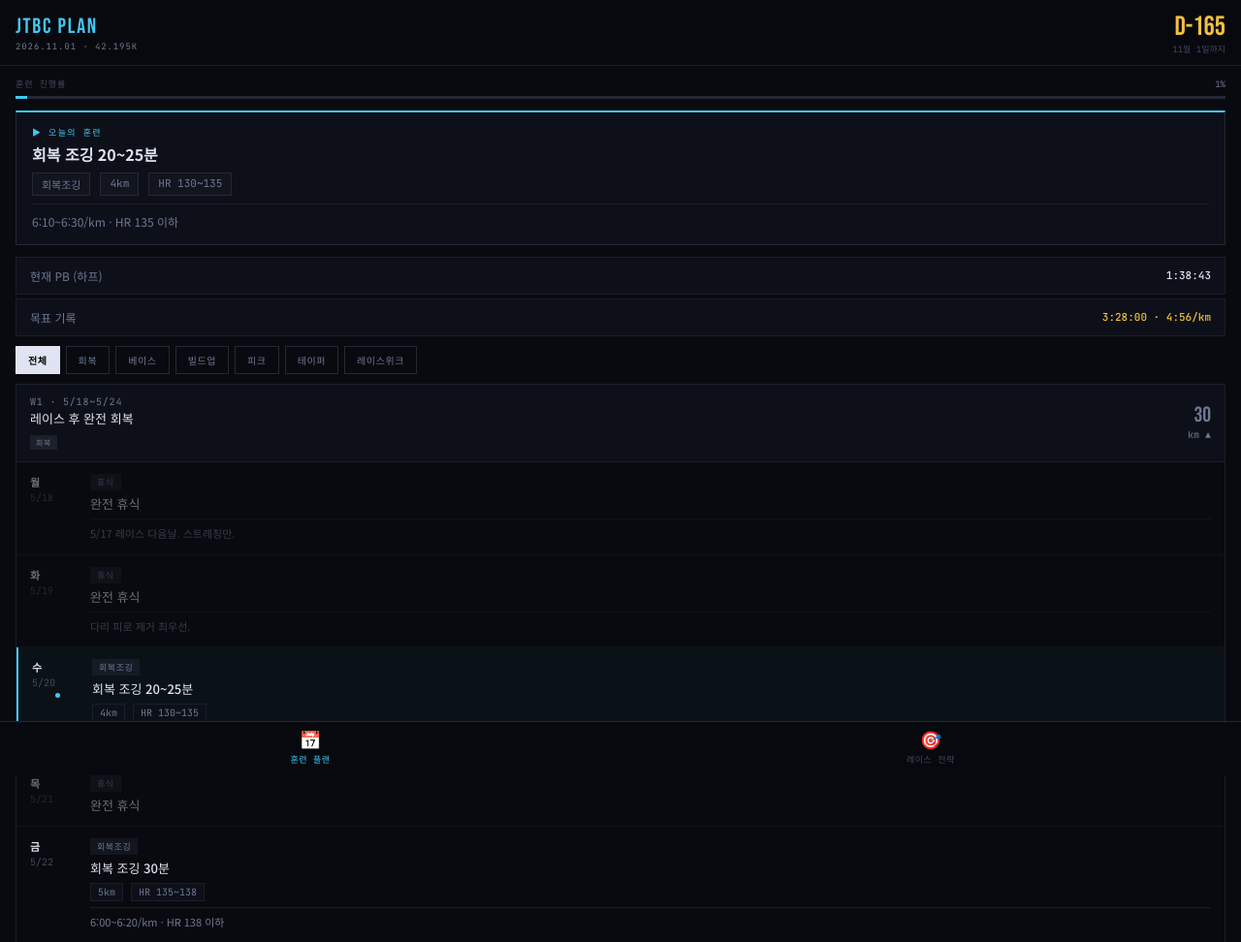
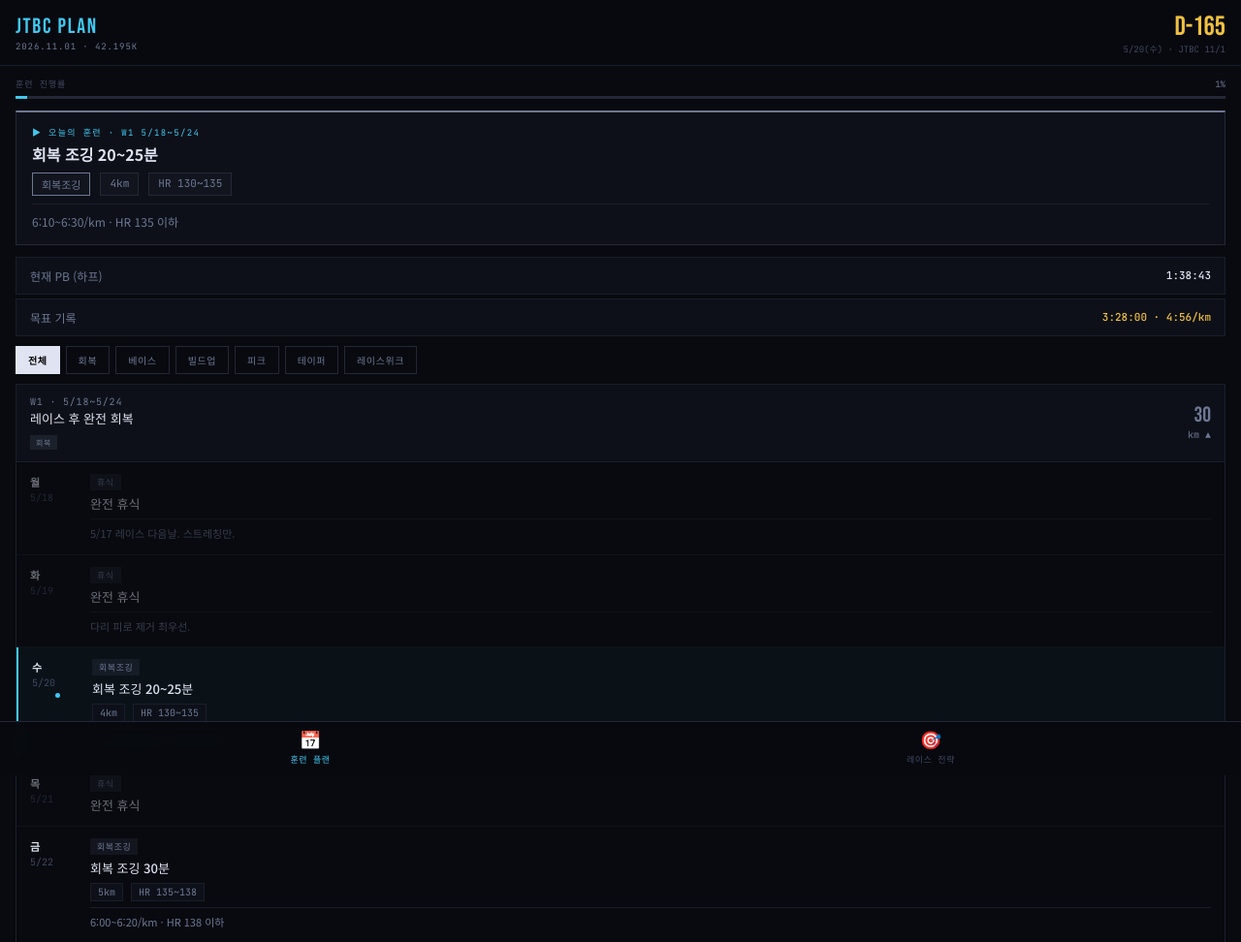
Before and after one commit to aiden-an-ux/dashboard, a plain HTML site: page jtbc_168day_detail_plan.html in a window 1280 px wide. Shown: the top 972 px of the page at 97% size. Drawn offline with Linux system fonts and the light colour scheme.

Commit message:
Update jtbc_168day_detail_plan.html

```diff
--- a/jtbc_168day_detail_plan.html
+++ b/jtbc_168day_detail_plan.html
@@ -706,13 +706,13 @@
     {dow:'화',date:'2026-07-28',ds:'7/28',type:'easy',main:'이지런',note:'5:18~5:33/km · HR 149 이하',km:'10km',hr:'144~149'},
     {dow:'수',date:'2026-07-29',ds:'7/29',type:'mp',main:'MP 런',note:'4:56/km × 12km · HR 158 이하 · 초반 2km 5:03 억제',km:'15km',hr:'150~158'},
     {dow:'목',date:'2026-07-30',ds:'7/30',type:'recovery',main:'회복 조깅',note:'5:50~6:10/km · HR 140 이하',km:'7km',hr:'135~140'},
-    {dow:'금',date:'2026-07-31',ds:'7/31',type:'rest',main:'완전 휴식',note:'',km:'—',hr:'—'},
-    {dow:'토',date:'2026-08-01',ds:'8/1',type:'easy',main:'이지런',note:'5:18~5:33/km · HR 149 이하',km:'11km',hr:'144~149'},
-    {dow:'일',date:'2026-08-02',ds:'8/2',type:'lsd',main:'LSD',note:'5:20~5:35/km · HR 153 이하',km:'27km',hr:'145~153'},
+    {dow:'금',date:'2026-07-31',ds:'7/31',type:'rest',main:'완전 휴식',note:'대회 전날. 가벼운 스트레칭만.',km:'—',hr:'—'},
+    {dow:'토',date:'2026-08-01',ds:'8/1',type:'race',main:'10K 대회 (실내)',note:'실내 대회 — 열적응 불필요. 기록 도전 가능. 초반 억제 연습 병행: 1~3km 4:15 억제 후 후반 당기기. 대회 후 스트레칭 충분히.',km:'10km',hr:'160~175'},
+    {dow:'일',date:'2026-08-02',ds:'8/2',type:'recovery',main:'대회 다음날 회복 조깅',note:'6:00~6:20/km · HR 135 이하 · 다리 상태 점검. LSD는 W12 화요일로 이동.',km:'6km',hr:'130~135'},
   ]},
-  {w:12,phase:'build',label:'빌드업 · 인터벌 강화',km:68,dates:'8/3~8/9',days:[
-    {dow:'월',date:'2026-08-03',ds:'8/3',type:'rest',main:'완전 휴식',note:'',km:'—',hr:'—'},
-    {dow:'화',date:'2026-08-04',ds:'8/4',type:'easy',main:'이지런',note:'5:18~5:33/km · HR 149 이하',km:'11km',hr:'144~149'},
+  {w:12,phase:'build',label:'빌드업 · 인터벌 강화',km:70,dates:'8/3~8/9',days:[
+    {dow:'월',date:'2026-08-03',ds:'8/3',type:'rest',main:'완전 휴식',note:'8/1 대회 이틀 후. 다리 피로 확인.',km:'—',hr:'—'},
+    {dow:'화',date:'2026-08-04',ds:'8/4',type:'lsd',main:'LSD (W11에서 이동)',note:'5:18~5:33/km · HR 153 이하 · 대회 후 3일째 — 상태 좋으면 진행, 피로 잔존 시 27km→22km 단축 가능',km:'27km',hr:'145~153'},
     {dow:'수',date:'2026-08-05',ds:'8/5',type:'interval',main:'인터벌',note:'1km×5 · 4:18~4:23/km · HR 163 이하',km:'12km',hr:'145~163'},
     {dow:'목',date:'2026-08-06',ds:'8/6',type:'recovery',main:'회복 조깅',note:'5:50~6:10/km · HR 140 이하',km:'7km',hr:'135~140'},
     {dow:'금',date:'2026-08-07',ds:'8/7',type:'rest',main:'완전 휴식',note:'',km:'—',hr:'—'},
@@ -782,32 +782,32 @@
     {dow:'토',date:'2026-09-26',ds:'9/26',type:'easy',main:'이지런',note:'5:15~5:30/km · HR 149 이하',km:'12km',hr:'144~149'},
     {dow:'일',date:'2026-09-27',ds:'9/27',type:'lsd',main:'LSD',note:'5:10~5:25/km · HR 152 이하',km:'25km',hr:'144~152'},
   ]},
-  {w:20,phase:'taper',label:'테이퍼 · 거리 감소',km:55,dates:'9/28~10/4',days:[
+  {w:20,phase:'taper',label:'테이퍼 · 여행 (10/1~10/10 조깅만)',km:38,dates:'9/28~10/4',days:[
     {dow:'월',date:'2026-09-28',ds:'9/28',type:'rest',main:'완전 휴식',note:'',km:'—',hr:'—'},
     {dow:'화',date:'2026-09-29',ds:'9/29',type:'easy',main:'이지런',note:'5:15~5:30/km · HR 149 이하',km:'10km',hr:'144~149'},
-    {dow:'수',date:'2026-09-30',ds:'9/30',type:'mp',main:'MP 런 단축',note:'4:56/km × 12km · HR 158 이하',km:'15km',hr:'150~158'},
-    {dow:'목',date:'2026-10-01',ds:'10/1',type:'recovery',main:'회복 조깅 (국경일)',note:'5:55~6:15/km · HR 138 이하',km:'7km',hr:'133~138'},
-    {dow:'금',date:'2026-10-02',ds:'10/2',type:'rest',main:'완전 휴식',note:'',km:'—',hr:'—'},
-    {dow:'토',date:'2026-10-03',ds:'10/3',type:'easy',main:'이지런 (개천절)',note:'5:15~5:30/km · HR 149 이하',km:'10km',hr:'144~149'},
-    {dow:'일',date:'2026-10-04',ds:'10/4',type:'lsd',main:'LSD',note:'5:12~5:28/km · HR 152 이하',km:'22km',hr:'144~152'},
+    {dow:'수',date:'2026-09-30',ds:'9/30',type:'mp',main:'MP 런 — 여행 전 마지막 강도',note:'4:56/km × 12km · HR 158 이하 · 여행 전 감각 각인',km:'15km',hr:'150~158'},
+    {dow:'목',date:'2026-10-01',ds:'10/1',type:'recovery',main:'여행 조깅 (국경일)',note:'여행 중 — 5:50~6:20/km · HR 138 이하 · 30분 이내 가볍게',km:'5km',hr:'130~138'},
+    {dow:'금',date:'2026-10-02',ds:'10/2',type:'rest',main:'휴식 또는 가벼운 걷기',note:'여행 중 — 피로 관리 우선',km:'—',hr:'—'},
+    {dow:'토',date:'2026-10-03',ds:'10/3',type:'recovery',main:'여행 조깅 (개천절)',note:'여행 중 — 5:50~6:20/km · HR 138 이하 · 30분 이내',km:'5km',hr:'130~138'},
+    {dow:'일',date:'2026-10-04',ds:'10/4',type:'recovery',main:'여행 조깅',note:'여행 중 — 5:50~6:20/km · HR 138 이하 · LSD 없음. 테이퍼 구간이므로 무리 금지.',km:'5km',hr:'130~138'},
   ]},
-  {w:21,phase:'taper',label:'테이퍼 · 레이스 시뮬레이션',km:48,dates:'10/5~10/11',days:[
-    {dow:'월',date:'2026-10-05',ds:'10/5',type:'rest',main:'완전 휴식',note:'',km:'—',hr:'—'},
-    {dow:'화',date:'2026-10-06',ds:'10/6',type:'easy',main:'이지런',note:'5:15~5:30/km · HR 149 이하',km:'10km',hr:'144~149'},
-    {dow:'수',date:'2026-10-07',ds:'10/7',type:'tempo',main:'레이스 페이스 시뮬레이션 — 초반 억제 연습',note:'4:56/km × 10km · 초반 2km 5:05 억제 후 진입',km:'13km',hr:'150~160'},
-    {dow:'목',date:'2026-10-08',ds:'10/8',type:'recovery',main:'회복 조깅',note:'5:55~6:15/km · HR 138 이하',km:'7km',hr:'133~138'},
-    {dow:'금',date:'2026-10-09',ds:'10/9',type:'rest',main:'완전 휴식 (한글날)',note:'',km:'—',hr:'—'},
-    {dow:'토',date:'2026-10-10',ds:'10/10',type:'easy',main:'이지런',note:'5:18~5:33/km · HR 148 이하',km:'9km',hr:'143~148'},
-    {dow:'일',date:'2026-10-11',ds:'10/11',type:'lsd',main:'LSD',note:'5:15~5:30/km · HR 152 이하',km:'18km',hr:'144~152'},
+  {w:21,phase:'taper',label:'테이퍼 · 여행 복귀 + 감각 회복',km:42,dates:'10/5~10/11',days:[
+    {dow:'월',date:'2026-10-05',ds:'10/5',type:'recovery',main:'여행 조깅',note:'여행 중 — 5:50~6:20/km · HR 138 이하 · 30분 이내',km:'5km',hr:'130~138'},
+    {dow:'화',date:'2026-10-06',ds:'10/6',type:'recovery',main:'여행 조깅',note:'여행 중 — 5:50~6:20/km · HR 138 이하',km:'5km',hr:'130~138'},
+    {dow:'수',date:'2026-10-07',ds:'10/7',type:'recovery',main:'여행 조깅',note:'여행 중 — 5:50~6:20/km · HR 138 이하 · MP 시뮬레이션 없음. 여행 마지막 조깅.',km:'5km',hr:'130~138'},
+    {dow:'목',date:'2026-10-08',ds:'10/8',type:'recovery',main:'여행 조깅',note:'여행 중 — 5:50~6:20/km · HR 138 이하',km:'5km',hr:'130~138'},
+    {dow:'금',date:'2026-10-09',ds:'10/9',type:'rest',main:'완전 휴식 (한글날 / 여행 중)',note:'여행 피로 관리. 귀국 이동일 가능.',km:'—',hr:'—'},
+    {dow:'토',date:'2026-10-10',ds:'10/10',type:'rest',main:'여행 마지막날 / 귀국',note:'여행 복귀. 이동 피로 고려 — 가벼운 스트레칭만.',km:'—',hr:'—'},
+    {dow:'일',date:'2026-10-11',ds:'10/11',type:'easy',main:'귀국 후 첫 훈련 — 이지런',note:'복귀 후 감각 확인. 5:20~5:35/km · HR 148 이하 · 몸 상태 우선 점검. LSD 대신 이지런으로 대체.',km:'10km',hr:'143~148'},
   ]},
-  {w:22,phase:'taper',label:'테이퍼 · 볼륨 40% 감축',km:38,dates:'10/12~10/18',days:[
+  {w:22,phase:'taper',label:'테이퍼 · 여행 복귀 감각 회복',km:44,dates:'10/12~10/18',days:[
     {dow:'월',date:'2026-10-12',ds:'10/12',type:'rest',main:'완전 휴식',note:'',km:'—',hr:'—'},
-    {dow:'화',date:'2026-10-13',ds:'10/13',type:'easy',main:'이지런',note:'5:18~5:33/km · HR 147 이하',km:'8km',hr:'142~147'},
-    {dow:'수',date:'2026-10-14',ds:'10/14',type:'mp',main:'MP 런 단축',note:'4:56/km × 8km · HR 157 이하 · 다리 감각 유지',km:'11km',hr:'150~157'},
+    {dow:'화',date:'2026-10-13',ds:'10/13',type:'easy',main:'이지런 — 복귀 후 감각 점검',note:'5:15~5:30/km · HR 148 이하 · 여행 피로 완전 해소 확인',km:'8km',hr:'142~148'},
+    {dow:'수',date:'2026-10-14',ds:'10/14',type:'tempo',main:'레이스 페이스 시뮬레이션 — 초반 억제 연습',note:'4:56/km × 10km · 초반 2km 5:05 억제 후 진입 · 여행 공백 후 감각 복원 핵심 세션',km:'13km',hr:'150~160'},
     {dow:'목',date:'2026-10-15',ds:'10/15',type:'recovery',main:'회복 조깅',note:'6:00~6:20/km · HR 138 이하',km:'6km',hr:'133~138'},
     {dow:'금',date:'2026-10-16',ds:'10/16',type:'rest',main:'완전 휴식',note:'',km:'—',hr:'—'},
-    {dow:'토',date:'2026-10-17',ds:'10/17',type:'easy',main:'이지런',note:'5:20~5:35/km · HR 147 이하',km:'8km',hr:'142~147'},
-    {dow:'일',date:'2026-10-18',ds:'10/18',type:'lsd',main:'LSD',note:'5:15~5:30/km · HR 150 이하',km:'14km',hr:'144~150'},
+    {dow:'토',date:'2026-10-17',ds:'10/17',type:'mp',main:'MP 런 단축 — 마지막 MP',note:'4:56/km × 8km · HR 157 이하 · 다리 감각 최종 확인',km:'11km',hr:'150~157'},
+    {dow:'일',date:'2026-10-18',ds:'10/18',type:'easy',main:'이지런',note:'5:20~5:35/km · HR 147 이하',km:'8km',hr:'142~147'},
   ]},
   {w:23,phase:'taper',label:'테이퍼 완성 · 신선도 극대화',km:30,dates:'10/19~10/25',days:[
     {dow:'월',date:'2026-10-19',ds:'10/19',type:'rest',main:'완전 휴식',note:'',km:'—',hr:'—'},
@@ -844,6 +844,18 @@
 let currentPhase = 'all';
 let openWeeks = {};
 
+// 자정에 D-day + 오늘 훈련 자동 갱신
+function scheduleRefresh() {
+  const now = new Date();
+  const msUntilMidnight = new Date(now.getFullYear(), now.getMonth(), now.getDate()+1) - now;
+  setTimeout(() => {
+    updateDday();
+    renderToday();
+    renderWeeks();
+    scheduleRefresh();
+  }, msUntilMidnight + 1000);
+}
+
 function todayStr() {
   const d = new Date();
   const y = d.getFullYear();
@@ -855,9 +867,32 @@
 function updateDday() {
   const now = new Date();
   now.setHours(0,0,0,0);
-  const diff = Math.ceil((RACE_DATE - now) / (1000*60*60*24));
-  document.getElementById('ddayBadge').textContent = diff > 0 ? `D-${diff}` : diff === 0 ? 'D-DAY' : '완주!';
-  const prog = Math.max(0, Math.min(100, Math.round((1 - diff/167)*100)));
+  const race = new Date('2026-11-01');
+  race.setHours(0,0,0,0);
+  const diff = Math.round((race - now) / (1000*60*60*24));
+  const badge = document.getElementById('ddayBadge');
+  const sub = document.getElementById('ddaySub');
+  if (diff > 0) {
+    badge.textContent = `D-${diff}`;
+    badge.style.color = diff <= 7 ? 'var(--red)' : diff <= 30 ? 'var(--orange)' : 'var(--gold)';
+  } else if (diff === 0) {
+    badge.textContent = 'D-DAY';
+    badge.style.color = 'var(--gold)';
+  } else {
+    badge.textContent = '완주!';
+    badge.style.color = 'var(--green)';
+  }
+  // 날짜 표시
+  const now2 = new Date();
+  const mo = String(now2.getMonth()+1);
+  const dy = String(now2.getDate());
+  const dow = ['일','월','화','수','목','금','토'][now2.getDay()];
+  sub.textContent = `${mo}/${dy}(${dow}) · JTBC 11/1`;
+  // 진행률
+  const START = new Date('2026-05-18'); START.setHours(0,0,0,0);
+  const total = Math.round((race - START) / (1000*60*60*24));
+  const elapsed = Math.round((now - START) / (1000*60*60*24));
+  const prog = Math.max(0, Math.min(100, Math.round(elapsed / total * 100)));
   document.getElementById('progVal').textContent = prog + '%';
   document.getElementById('progBar').style.width = prog + '%';
 }
@@ -866,25 +901,40 @@
   const ts = todayStr();
   for (const w of PLAN) {
     for (const d of w.days) {
-      if (d.date === ts) return d;
+      if (d.date === ts) return {day: d, week: w};
     }
   }
   return null;
 }
 
 function renderToday() {
-  const d = findToday();
+  const result = findToday();
   const card = document.getElementById('todayCard');
-  if (!d) { card.style.display = 'none'; return; }
+  if (!result) {
+    // 플랜 범위 밖이면 카드 숨김
+    card.style.display = 'none';
+    return;
+  }
+  const {day: d, week: w} = result;
   card.style.display = 'block';
+  // 유형별 테두리 색
+  const typeColor = {rest:'var(--muted)',easy:'var(--cyan)',recovery:'var(--muted2)',lsd:'var(--green)',tempo:'var(--orange)',interval:'var(--red)',mp:'var(--purple)',race:'var(--gold)'}[d.type]||'var(--cyan)';
+  card.style.borderTopColor = typeColor;
+  // 주차 정보
+  document.querySelector('.today-label').textContent = `▶ 오늘의 훈련 · W${w.w} ${w.dates}`;
   document.getElementById('todayMain').textContent = d.main;
   const meta = document.getElementById('todayMeta');
-  let pills = `<span class="today-pill">${TYPE_LABELS[d.type]||d.type}</span>`;
+  let pills = `<span class="today-pill" style="color:${typeColor};border-color:${typeColor}22">${TYPE_LABELS[d.type]||d.type}</span>`;
   if (d.km !== '—') pills += `<span class="today-pill">${d.km}</span>`;
   if (d.hr !== '—') pills += `<span class="today-pill">HR ${d.hr}</span>`;
   meta.innerHTML = pills;
-  document.getElementById('todayNote').textContent = d.note || '';
-  if (!d.note) document.getElementById('todayNote').style.display = 'none';
+  const noteEl = document.getElementById('todayNote');
+  if (d.note) {
+    noteEl.textContent = d.note;
+    noteEl.style.display = 'block';
+  } else {
+    noteEl.style.display = 'none';
+  }
 }
 
 function renderWeeks() {
@@ -992,6 +1042,7 @@
 renderToday();
 renderWeeks();
 renderSplits();
+scheduleRefresh();
 </script>
 </body>
 </html>
```
